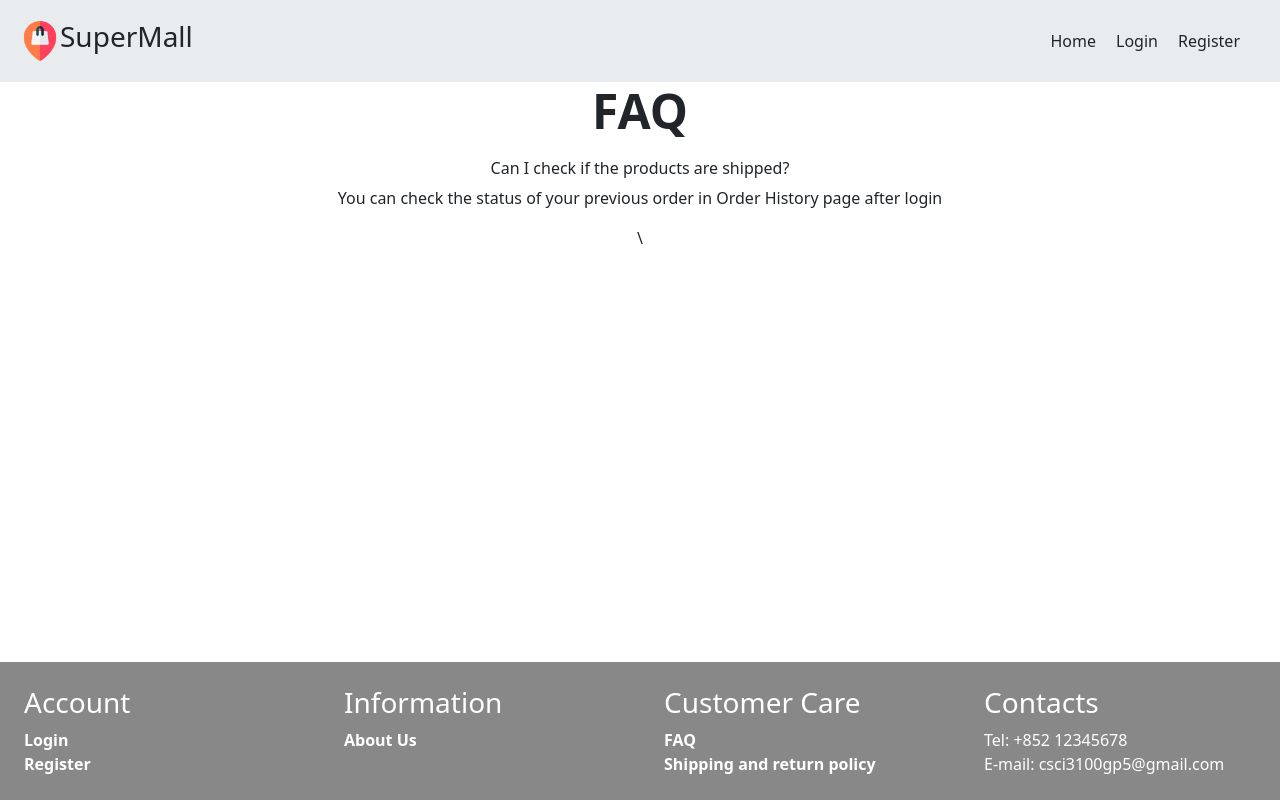
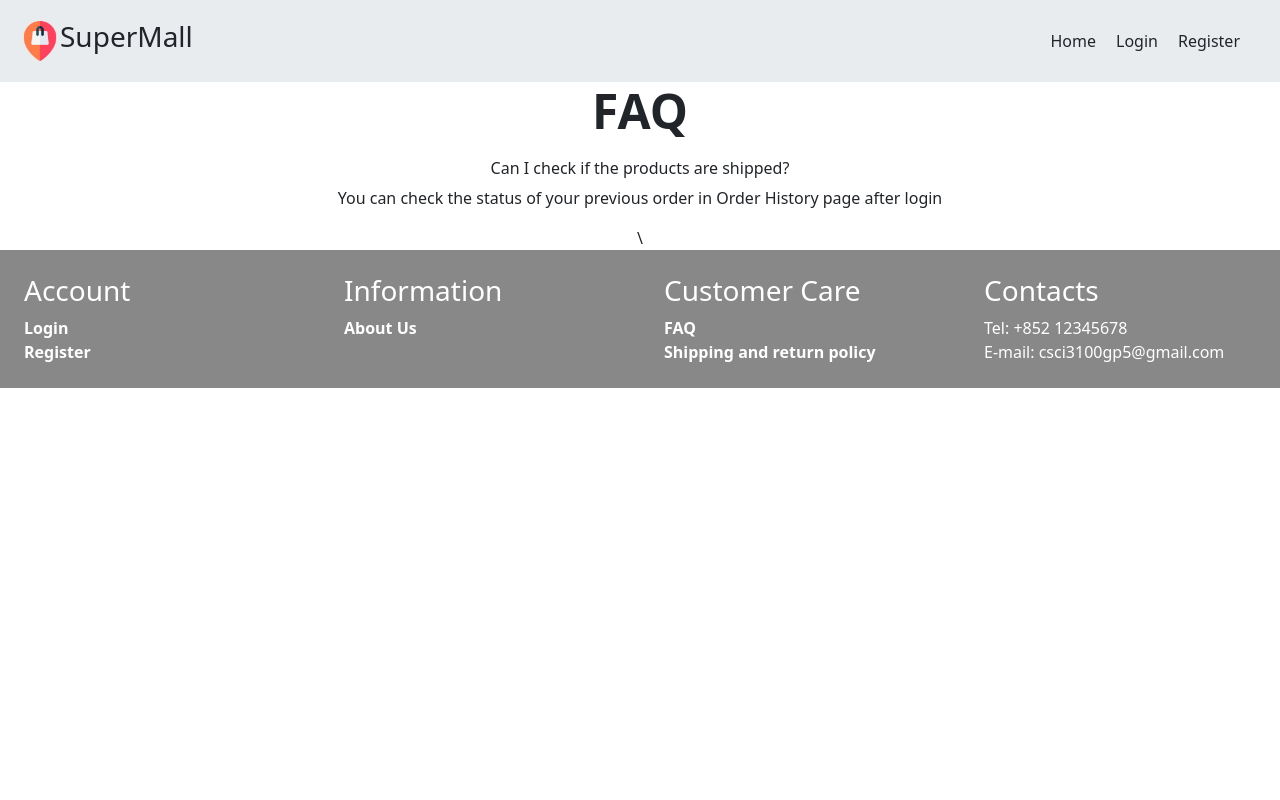
Before and after one commit to lokwanwai/CSCI3100-Project-GroupF5, a React (Create React App) app in the folder frontend/: page /faq in a window 1280 px wide. Built offline with nearby package versions, Linux system fonts and the light colour scheme; no server answers.

Commit message:
Tries to add image to home page

```diff
--- a/frontend/src/App.js
+++ b/frontend/src/App.js
@@ -13,7 +13,6 @@ import AboutUs from './pages/AboutUs';
 import Shipping from './pages/Shipping';
 import Profile from './pages/UserProfile';
 import Product from './pages/Product';
-
 
 const App = () => {
   return (
--- a/frontend/src/components/Footer/style.css
+++ b/frontend/src/components/Footer/style.css
@@ -1,6 +1,5 @@
+
 .footer {
-    position: fixed;
-    bottom: 0;
     width: 100%;
     background-color: #888888; /* Set your desired background color */
     color: #fff; /* Text color */
--- a/frontend/src/pages/Home/index.js
+++ b/frontend/src/pages/Home/index.js
@@ -49,6 +49,8 @@ const Home = () => {
         fetchProducts();
     }, []);
 
+
+
     return (
         <div className="home">
             <Header />
@@ -61,7 +63,11 @@ const Home = () => {
                     <ul className='product-list'>
                         {products.map(product => (
                             <li className='product-item' key={product._id}>
-                                {product.productPhoto}
+                                <img
+                                    src={`http://localhost:5001/api/products/image/${product.productID}`}
+                                    alt="product">
+                                    {product.productImage}
+                                </img>
                                 <br/>
                                 {product.productName}
                                 <br/>
--- a/frontend/src/styles/style.css
+++ b/frontend/src/styles/style.css
@@ -0,0 +1,5 @@
+body {
+    display: flex;
+    flex-direction: column;
+    min-height: 100vh; /* Ensure the body takes up at least the full viewport height */
+}
```
